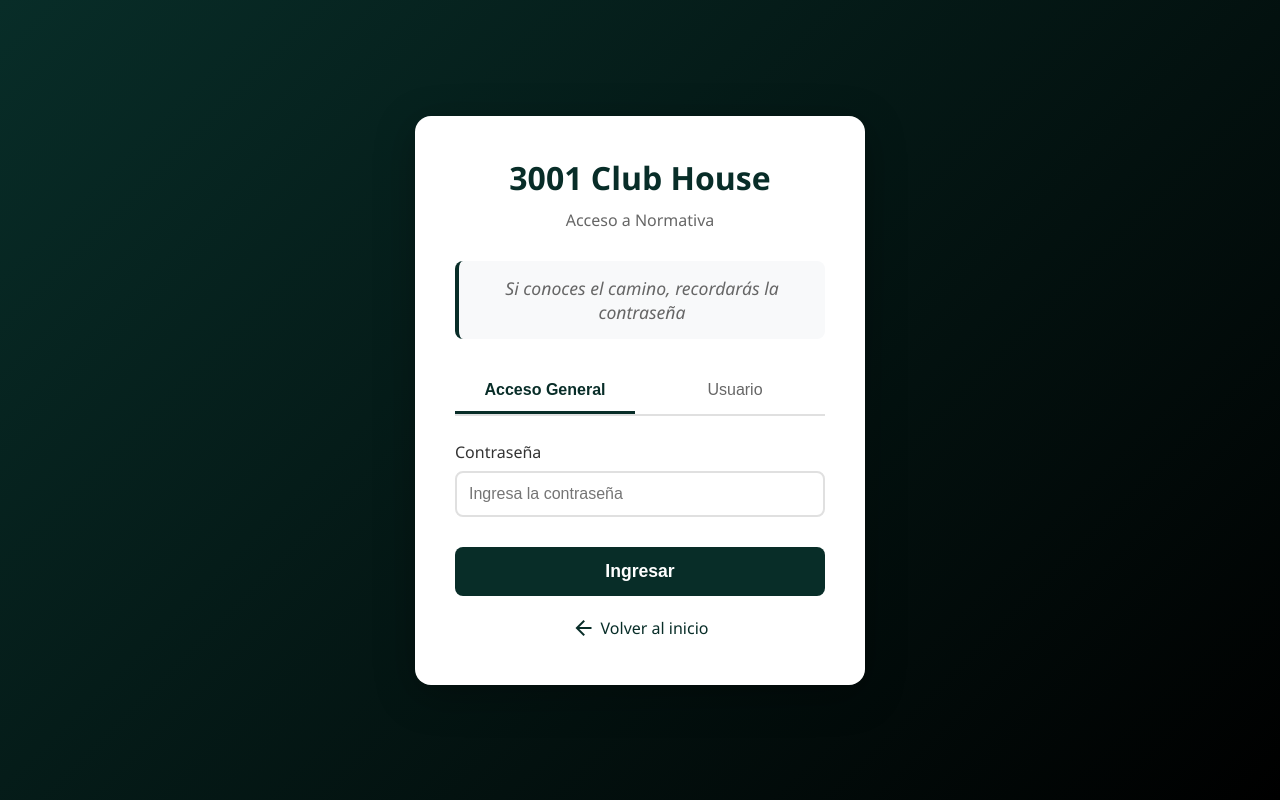
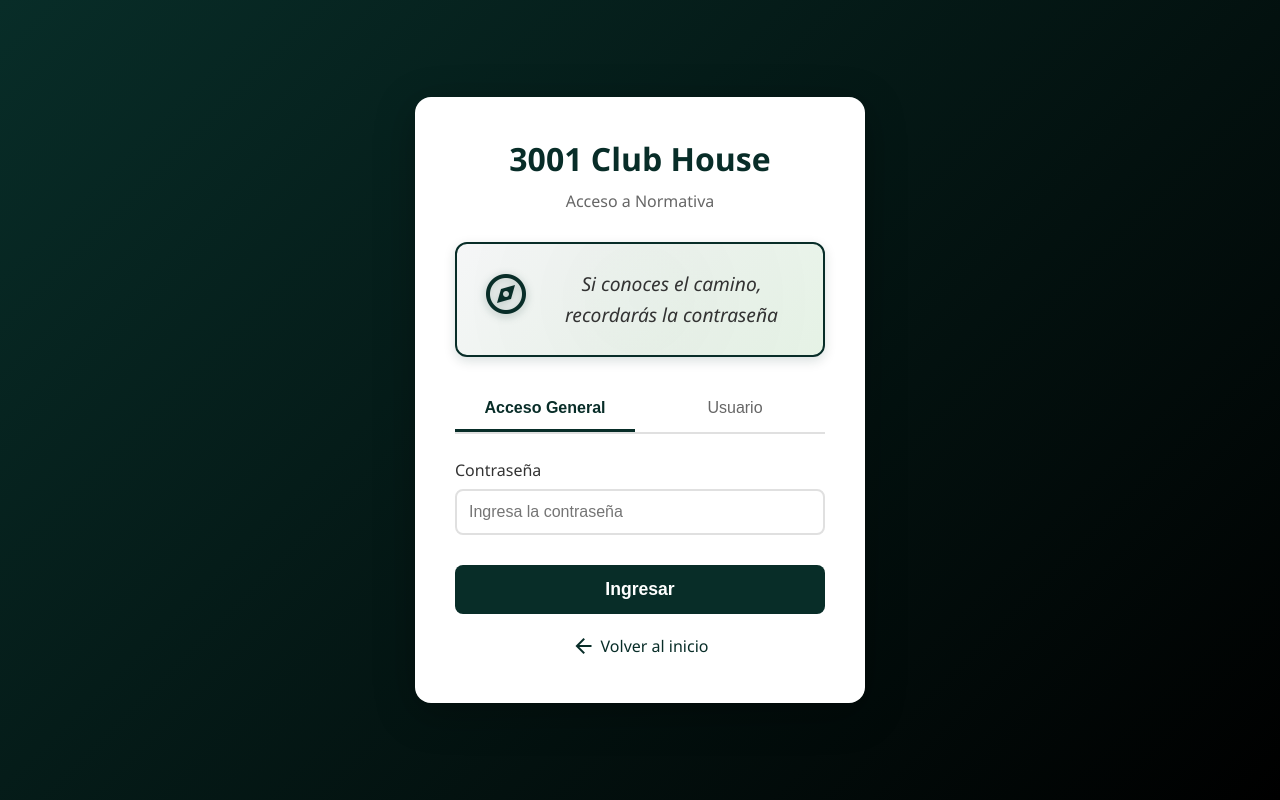
Before and after one commit to angelmavare/3001-house-club, a website: page public/login.html in a window 1280 px wide. Drawn offline with nearby package versions, Linux system fonts and the light colour scheme; no server answers.

Commit message:
Improving login look

```diff
--- a/public/login.html
+++ b/public/login.html
@@ -37,15 +37,67 @@
         }
 
         .login-message {
-            color: #666;
+            color: #333;
             font-style: italic;
             margin-bottom: 30px;
             text-align: center;
-            font-size: 1.1rem;
-            padding: 15px;
-            background: #f8f9fa;
-            border-radius: 8px;
-            border-left: 4px solid var(--rt-primary-color);
+            font-size: 1.2rem;
+            padding: 25px;
+            background: linear-gradient(135deg, #f8f9fa 0%, #e8f5e8 100%);
+            border-radius: 12px;
+            border: 2px solid var(--rt-primary-color);
+            box-shadow: 0 4px 12px rgba(8, 45, 40, 0.15);
+            display: flex;
+            align-items: center;
+            justify-content: center;
+            gap: 15px;
+            position: relative;
+            overflow: hidden;
+        }
+
+        .login-message::before {
+            content: '';
+            position: absolute;
+            top: -50%;
+            left: -50%;
+            width: 200%;
+            height: 200%;
+            background: radial-gradient(circle, rgba(8, 45, 40, 0.05) 0%, transparent 70%);
+            animation: pulse 3s ease-in-out infinite;
+        }
+
+        @keyframes pulse {
+            0%, 100% {
+                transform: scale(1);
+                opacity: 0.5;
+            }
+            50% {
+                transform: scale(1.1);
+                opacity: 0.8;
+            }
+        }
+
+        .login-message-icon {
+            font-size: 3rem;
+            color: var(--rt-primary-color);
+            filter: drop-shadow(0 2px 4px rgba(8, 45, 40, 0.3));
+            z-index: 1;
+            animation: float 3s ease-in-out infinite;
+        }
+
+        @keyframes float {
+            0%, 100% {
+                transform: translateY(0px);
+            }
+            50% {
+                transform: translateY(-8px);
+            }
+        }
+
+        .login-message-text {
+            z-index: 1;
+            font-weight: 500;
+            line-height: 1.6;
         }
 
         .login-tabs {
@@ -175,6 +227,17 @@
             .login-header h1 {
                 font-size: 1.5rem;
             }
+
+            .login-message {
+                flex-direction: column;
+                gap: 12px;
+                padding: 20px;
+                font-size: 1rem;
+            }
+
+            .login-message-icon {
+                font-size: 2.5rem;
+            }
         }
     </style>
 </head>
@@ -187,7 +250,8 @@
             </div>
 
             <div class="login-message">
-                Si conoces el camino, recordarás la contraseña
+                <span class="material-symbols-outlined login-message-icon">explore</span>
+                <span class="login-message-text">Si conoces el camino, recordarás la contraseña</span>
             </div>
 
             <div class="error-message" id="error-message"></div>
```
